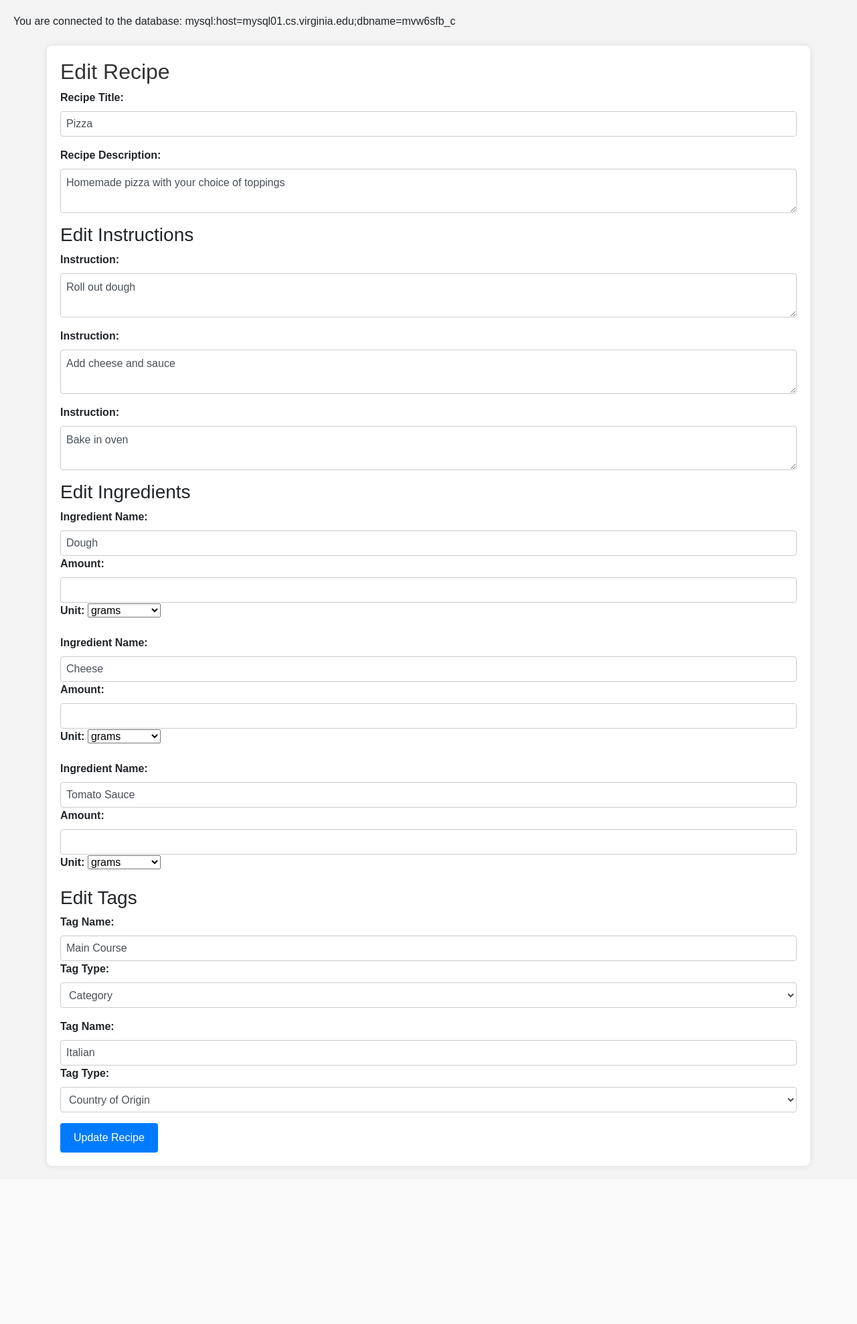
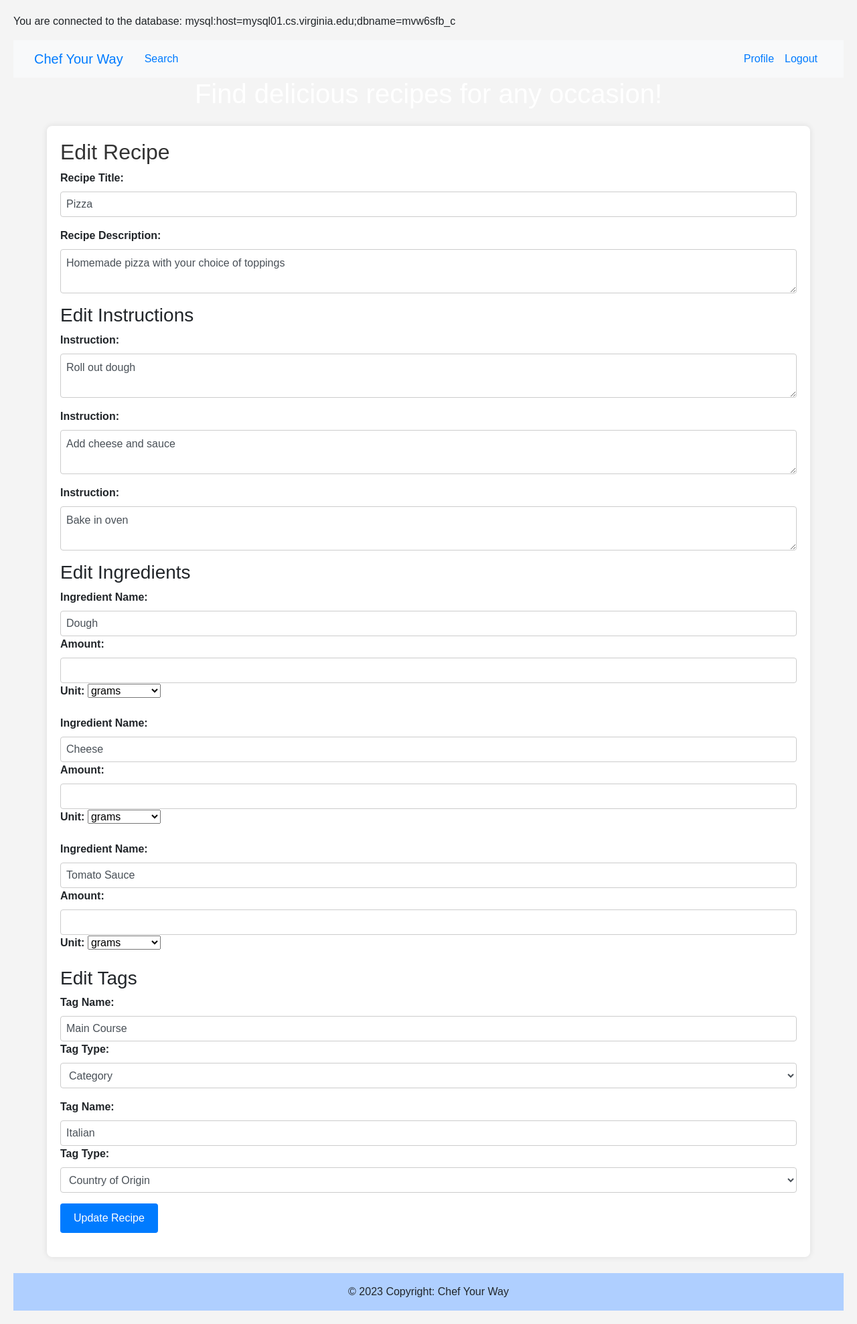
Before and after one commit to maryvwalton/CS4750-Final, a PHP site: page /editRecipe.php?recipe_id=11 in a window 1280 px wide. Shown: the whole page at 67% size. Before the commit the page ends 1744 px from the top, so only its background shows below. Run offline with PHP 8.4, Linux system fonts and the light colour scheme; a user stored in the database is signed in; data comes from the database, SQL or seed files in the repository; data that the repository does not hold is empty.

Commit message:
edit recipe

```diff
--- a/editRecipe.php
+++ b/editRecipe.php
@@ -1,54 +1,3 @@
-<!DOCTYPE html>
-<html>
-<head>
-    <title>Edit Recipe</title>
-    <!-- Bootstrap CSS (you can replace this with your preferred CSS framework or your own styles) -->
-    <link href="https://stackpath.bootstrapcdn.com/bootstrap/4.5.2/css/bootstrap.min.css" rel="stylesheet">
-    <style>
-        /* Custom styles */
-        body {
-            font-family: Arial, sans-serif;
-            background-color: #f4f4f4;
-            margin: 20px;
-        }
-        .container {
-            background-color: #fff;
-            padding: 20px;
-            border-radius: 8px;
-            box-shadow: 0 0 10px rgba(0, 0, 0, 0.1);
-        }
-        h2 {
-            color: #333;
-        }
-        label {
-            font-weight: bold;
-        }
-        .mb-3 {
-            margin-bottom: 15px;
-        }
-        .form-control {
-            width: 100%;
-            padding: 8px;
-            border-radius: 4px;
-            border: 1px solid #ccc;
-        }
-        .btn-primary {
-            background-color: #007bff;
-            color: #fff;
-            border: none;
-            padding: 10px 20px;
-            border-radius: 4px;
-            cursor: pointer;
-        }
-        .btn-primary:hover {
-            background-color: #0056b3;
-        }
-    </style>
-</head>
-<body>
-</body>
-</html>
-
 <?php
     require("connect-db.php");
     require("recipe-db.php");
@@ -173,15 +122,84 @@ if (isset($_GET['recipe_id'])) {
     }
 ?>
 
+
 <!DOCTYPE html>
 <html>
 <head>
-    <!-- Add your head content here -->
+    <title>Edit Recipe</title>
+    <!-- Bootstrap CSS (you can replace this with your preferred CSS framework or your own styles) -->
+    <link href="https://stackpath.bootstrapcdn.com/bootstrap/4.5.2/css/bootstrap.min.css" rel="stylesheet">
+    <style>
+        /* Custom styles */
+        body {
+            font-family: Arial, sans-serif;
+            background-color: #f4f4f4;
+            margin: 20px;
+        }
+        .container {
+            background-color: #fff;
+            padding: 20px;
+            border-radius: 8px;
+            box-shadow: 0 0 10px rgba(0, 0, 0, 0.1);
+        }
+        h2 {
+            color: #333;
+        }
+        label {
+            font-weight: bold;
+        }
+        .mb-3 {
+            margin-bottom: 15px;
+        }
+        .form-control {
+            width: 100%;
+            padding: 8px;
+            border-radius: 4px;
+            border: 1px solid #ccc;
+        }
+        .btn-primary {
+            background-color: #007bff;
+            color: #fff;
+            border: none;
+            padding: 10px 20px;
+            border-radius: 4px;
+            cursor: pointer;
+        }
+        .btn-primary:hover {
+            background-color: #0056b3;
+        }
+    </style>
 </head>
+
 <body>
-    <!-- Navigation bar -->
-    <!-- Add your navigation bar code here -->
+    <!-- Navigation bar KEEP -->
+    <nav class="navbar navbar-expand-lg bg-light">
+        <div class="container-fluid">
+            <a class="navbar-brand text-black">Chef Your Way</a>
+            <a class=nav-link href="search.php">Search</a>
+            <ul class="navbar-nav ml-auto">
+                <li class="nav-item">
+                    <a class="nav-link" href="profile.php">Profile</a>
+                </li>
+                <li class="nav-item">
+                <a class="nav-link" href="logout.php">Logout</a>
+                </li>
+            </ul>
+        </div>
+    </nav>
+    <!-- end navigation bar -->
 
+
+    <!-- Banner KEEP -->
+    <div class="banner">
+        <div class="text-center">
+            <h1 class="text-white">Find delicious recipes for any occasion!</h1>
+        </div>
+    </div>
+    <!-- end banner -->
+
+
+    <!-- edit form -->
     <div class="container mt-4">
         <h2>Edit Recipe</h2>
         <form method="POST" action="editrecipe.php?recipe_id=<?php echo $recipeId; ?>">
@@ -287,10 +305,16 @@ if (isset($_GET['recipe_id'])) {
             <button type="submit" class="btn btn-primary">Update Recipe</button>
         </form>
     </div>
+    <!-- end edit form -->
 
-    <!-- Footer -->
-    <!-- Add your footer code here -->
 
-    <!-- Add your script includes here -->
+    <!-- Copyright Footer KEEP -->
+    <br>
+    <footer class="text-center text-lg-start" style="background-color: #AFCFFF">
+        <div class="text-center p-3">
+        © 2023 Copyright: Chef Your Way
+        </div>
+    </footer>
+    <!-- end footer -->
 </body>
 </html>
```
Also changed, not shown: 1 other file. Lines whose indentation alone changed are shown as unchanged.
